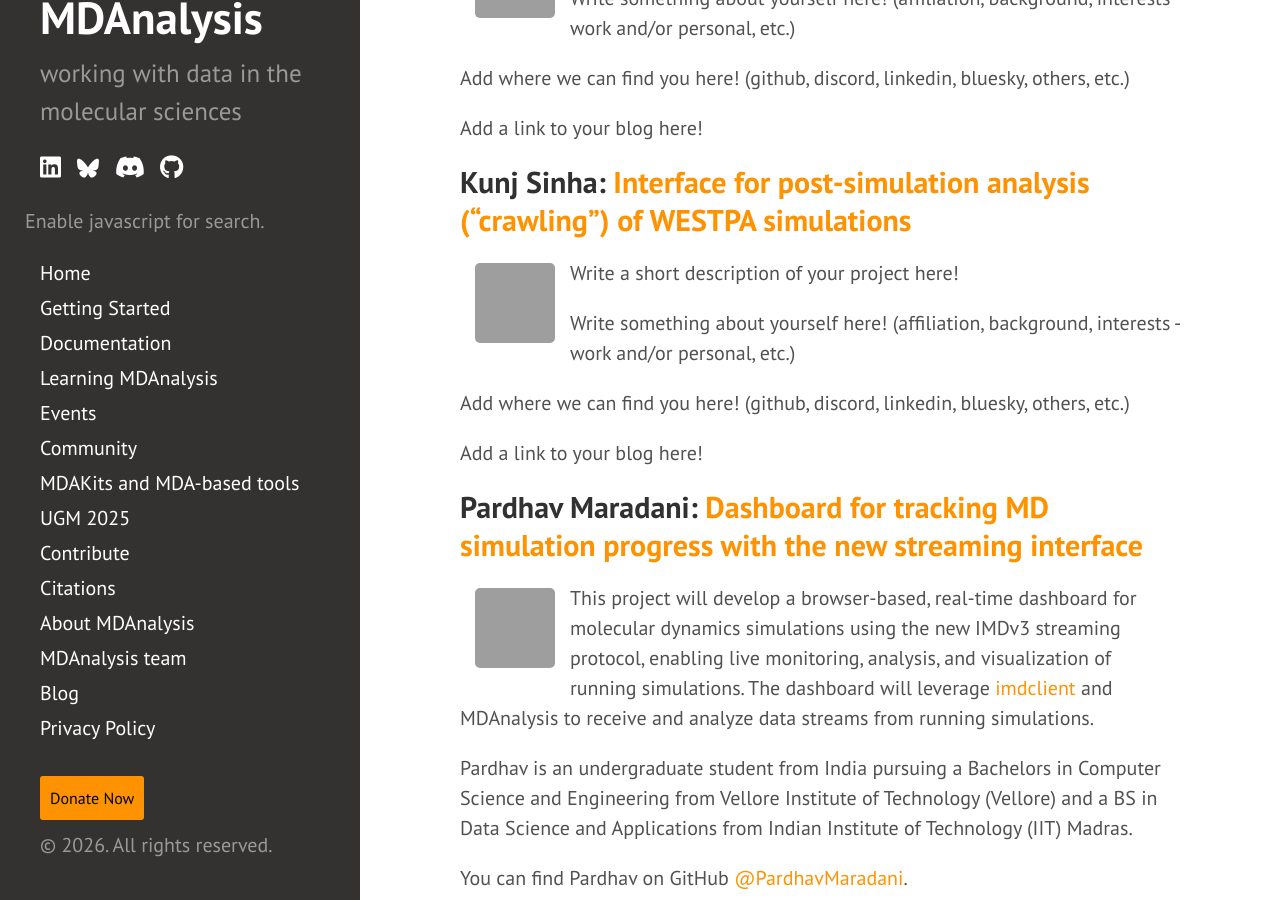
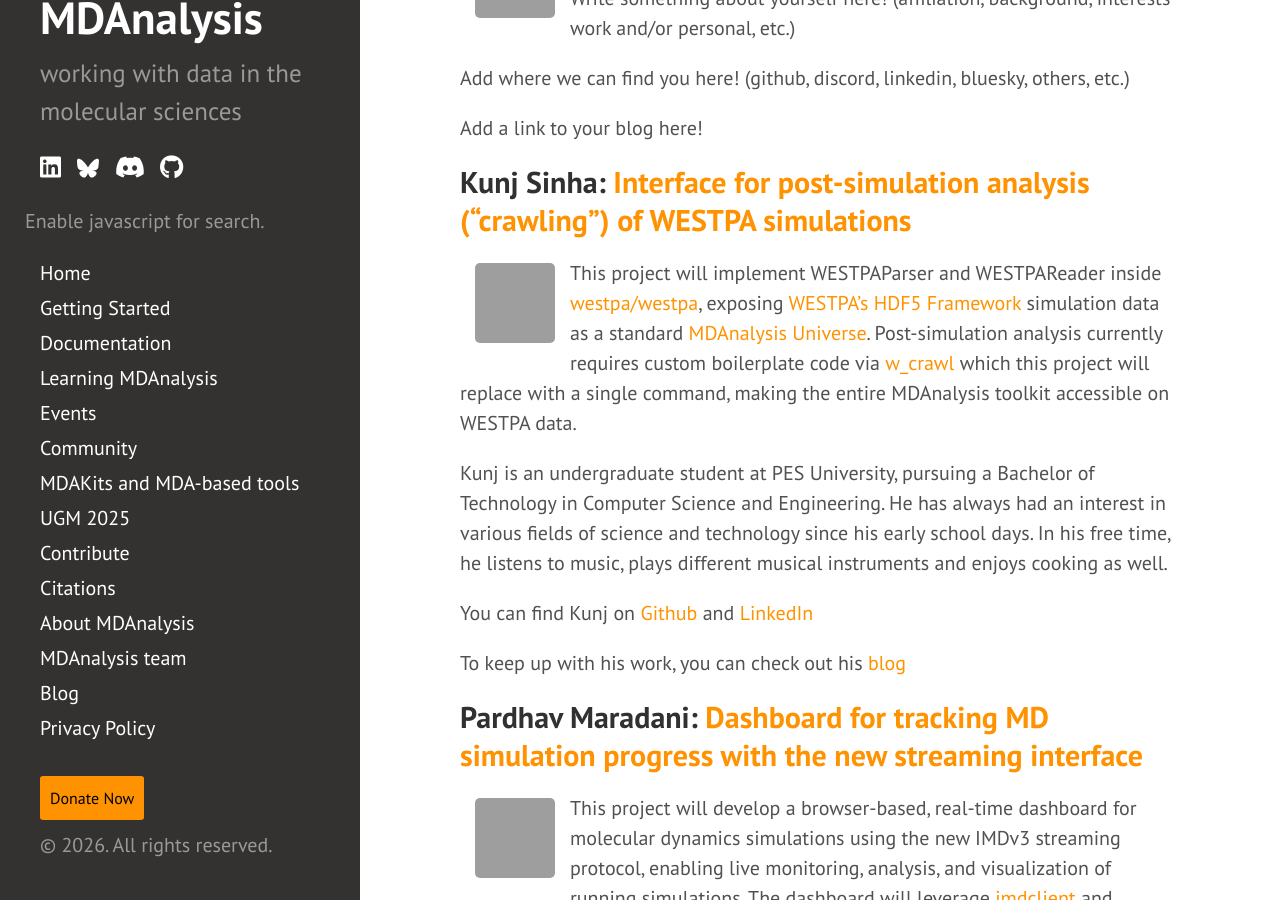
Before and after one commit to MDAnalysis/MDAnalysis.github.io, a Jekyll site: the page built from _posts/2026-05-25-gsoc-students.md, in a window 1280 px wide and 900 px high, scrolled down 532 px. Built offline with Jekyll 4.4.1, drawn with Linux system fonts in a browser that asks for light colours; comment, search, counter and statistics services are not loaded; grey boxes are pictures that could not be loaded.

Commit message:
Intro for Kunj Sinha (#41)
* Intro for Kunj Sinha

* add links to westpa and mdanalysis

* fix link to w_crawl

---------

Co-authored-by: kunjsinha <kunjsinha@users.noreply.github.com>

```diff
--- a/_posts/2026-05-25-gsoc-students.md
+++ b/_posts/2026-05-25-gsoc-students.md
@@ -28,17 +28,17 @@ Add a link to your blog here!
 ## Kunj Sinha: [Interface for post-simulation analysis (“crawling”) of WESTPA simulations ](https://summerofcode.withgoogle.com/programs/2026/projects/VJMrp2UW)
 
 <img
-src="Picture Here"
-title="NAME" alt="NAME"
+src="https://avatars.githubusercontent.com/kunjsinha"
+title="Kunj Sinha" alt="Kunj Sinha"
 style="float: left; width: 110px; height: 110px; border-radius: 20px; border: 15px solid white" />
 
-Write a short description of your project here!
+This project will implement WESTPAParser and WESTPAReader inside [westpa/westpa](https://github.com/westpa/westpa), exposing [WESTPA's HDF5 Framework](https://westpa.readthedocs.io/en/latest/users_guide/hdf5.html) simulation data as a standard [MDAnalysis Universe](https://userguide.mdanalysis.org/stable/universe.html). Post-simulation analysis currently requires custom boilerplate code via [w_crawl](https://westpa.readthedocs.io/en/latest/users_guide/command_line_tools/w_crawl.html) which this project will replace with a single command, making the entire MDAnalysis toolkit accessible on WESTPA data.
 
-Write something about yourself here! (affiliation, background, interests - work and/or personal, etc.)
+Kunj is an undergraduate student at PES University, pursuing a Bachelor of Technology in Computer Science and Engineering. He has always had an interest in various fields of science and technology since his early school days. In his free time, he listens to music, plays different musical instruments and enjoys cooking as well.
 
-Add where we can find you here! (github, discord, linkedin, bluesky, others, etc.)
+You can find Kunj on [Github](https://github.com/kunjsinha) and [LinkedIn](https://www.linkedin.com/in/kunjsinha)
 
-Add a link to your blog here!
+To keep up with his work, you can check out his [blog](https://kunjsinha.github.io/blog)
 
 ## Pardhav Maradani: [Dashboard for tracking MD simulation progress with the new streaming interface](https://summerofcode.withgoogle.com/programs/2026/projects/DzTMshtu)
 
```
